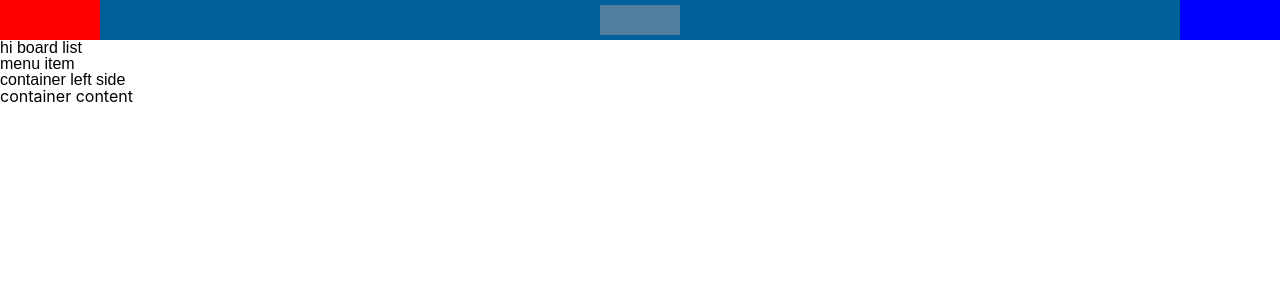
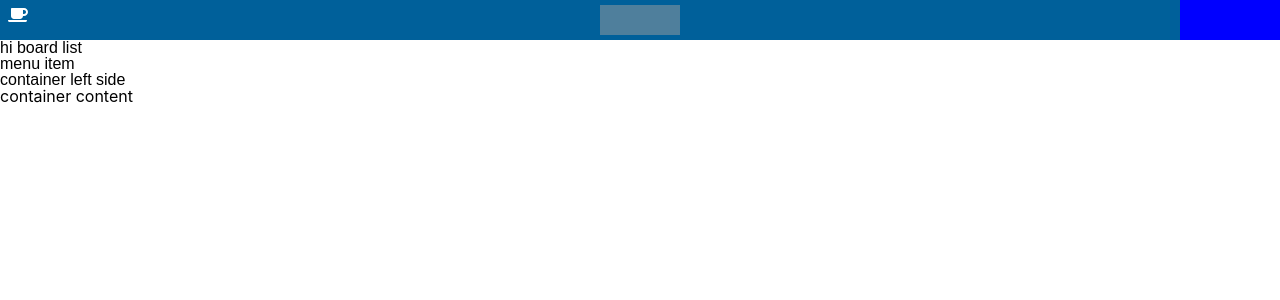
Before and after one commit to very-slow-board/clone-trello, a React (Create React App) app in the folder kanghaeseok/frontend/: page /boards in a window 1280 px wide. Shown: the top 300 px of the page. Built offline with nearby package versions, Linux system fonts and the light colour scheme; grey boxes are pictures that could not be loaded.

Commit message:
add - fontawesome icon

```diff
--- a/kanghaeseok/frontend/package.json
+++ b/kanghaeseok/frontend/package.json
@@ -3,6 +3,9 @@
   "version": "0.1.0",
   "private": true,
   "dependencies": {
+    "@fortawesome/fontawesome-svg-core": "^1.2.32",
+    "@fortawesome/free-solid-svg-icons": "^5.15.1",
+    "@fortawesome/react-fontawesome": "^0.1.13",
     "@testing-library/jest-dom": "^5.11.4",
     "@testing-library/react": "^11.1.0",
     "@testing-library/user-event": "^12.1.10",
--- a/kanghaeseok/frontend/src/components/Button.js
+++ b/kanghaeseok/frontend/src/components/Button.js
@@ -1,3 +1,30 @@
-const Button = () => <button>btn</button>;
+import styled from "styled-components";
+import { FontAwesomeIcon } from "@fortawesome/react-fontawesome";
+
+const Container = styled.div``;
+
+// const FontAwesome = (icon) => <FontAwesomeIcon icon={icon} />;
+
+const IconContainer = styled.div`
+  display: flex;
+  justify-content: center;
+  align-items: center;
+  width: 25px;
+  height: 25px;
+`;
+const Icon = (props) => {
+  const { icon } = props;
+  const { classes, color } = icon;
+  return (
+    <IconContainer>
+      <FontAwesomeIcon icon={classes} color={color} />
+    </IconContainer>
+  );
+};
+
+const Button = ({ props = {} }) => {
+  const { icon, style } = props;
+  return <Container style={style}>{icon && <Icon icon={icon} />}</Container>;
+};
 
 export default Button;
--- a/kanghaeseok/frontend/src/containers/common/ComHeader.js
+++ b/kanghaeseok/frontend/src/containers/common/ComHeader.js
@@ -1,5 +1,7 @@
 import Button from "components/Button";
 import styled from "styled-components";
+
+import { faCoffee } from "@fortawesome/free-solid-svg-icons";
 
 const Container = styled.header`
   background-color: #00609a;
@@ -22,7 +24,8 @@ const CenterImage = styled.div`
 const LeftContainer = styled.div`
   width: 100px;
   height: inherit;
-  background-color: red;
+  display: flex;
+  align-items: center;
 `;
 
 const RightContainer = styled.div`
@@ -31,12 +34,29 @@ const RightContainer = styled.div`
   background-color: blue;
 `;
 
-const ComHeader = () => (
-  <Container>
-    <LeftContainer />
-    <CenterImage />
-    <RightContainer />
-  </Container>
-);
+const ComHeader = () => {
+  return (
+    <Container>
+      <LeftContainer>
+        <Button
+          props={{
+            icon: { classes: faCoffee, color: "white" },
+            style: {
+              width: 35,
+              height: 35,
+              display: "flex",
+              justifyContent: "center",
+            },
+          }}
+        />
+        <Button />
+        <Button />
+        <Button />
+      </LeftContainer>
+      <CenterImage />
+      <RightContainer />
+    </Container>
+  );
+};
 
 export default ComHeader;
```
Also changed, not shown: 1 other file (tests, documents, lock files or other folders).
